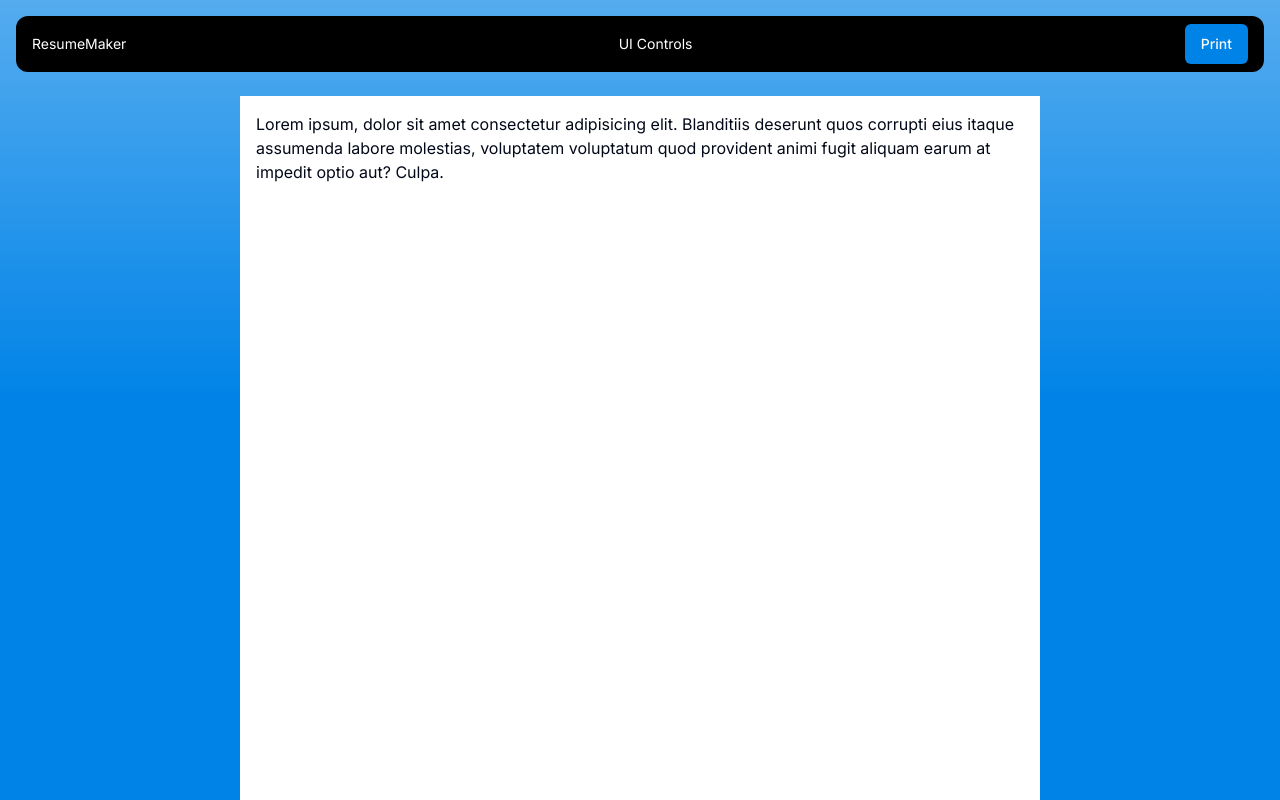
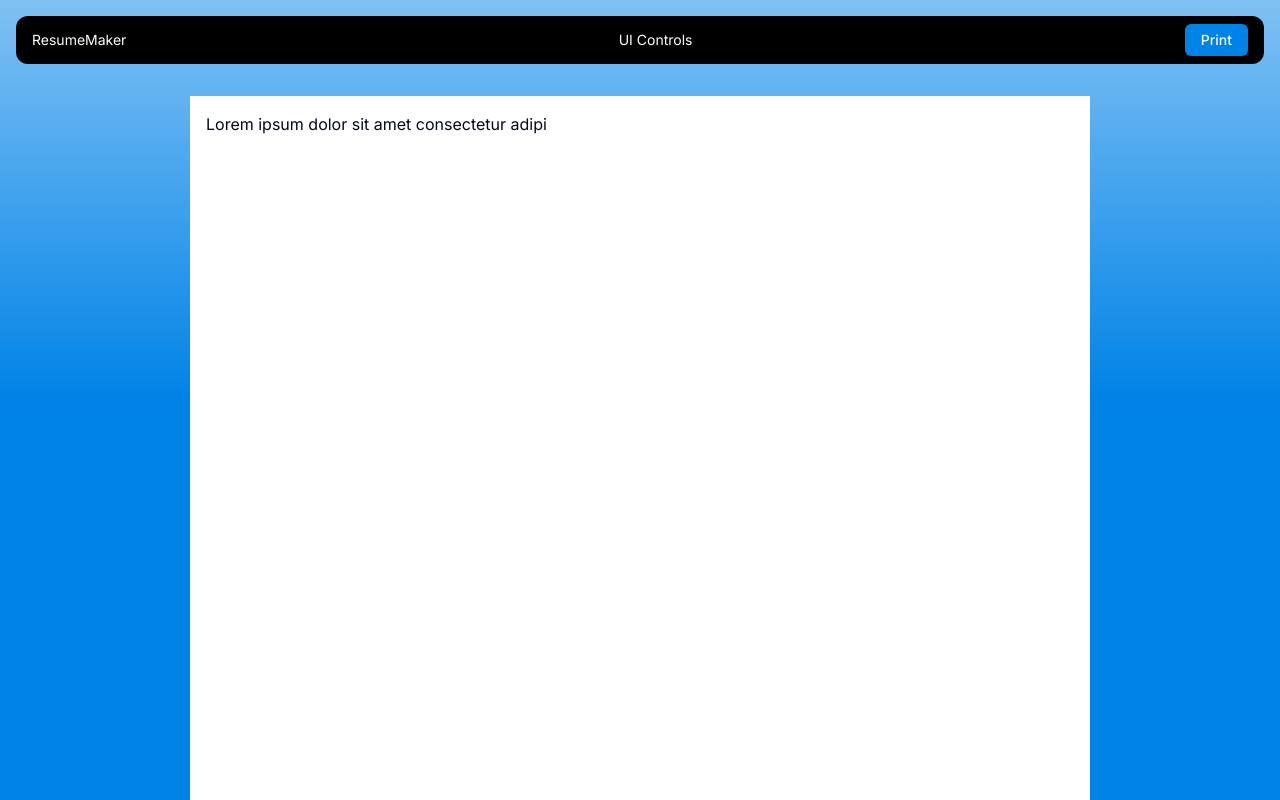
Before and after one commit to YuenSC/resume-maker, a Next.js app: page / in a window 1280 px wide. Shown: the top 800 px of the page. Built offline with nearby package versions, Linux system fonts and the light colour scheme.

Commit message:
fix: Basic Layout

```diff
--- a/app/page.tsx
+++ b/app/page.tsx
@@ -7,7 +7,9 @@ export default function Home() {
     <main>
       <EditorContainer className="flex w-full flex-col gap-4">
         <EditorNavBar />
-        <EditorDisplay />
+        <div className="mt-20 self-center">
+          <EditorDisplay />
+        </div>
       </EditorContainer>
     </main>
   );
--- a/components/editor/EditorContainer.tsx
+++ b/components/editor/EditorContainer.tsx
@@ -12,7 +12,7 @@ type EditorContainerProps = {
 const EditorContainer = ({ children, className }: EditorContainerProps) => {
   return (
     <EditorProvider>
-      <div className="fixed top-0 h-[50vh] w-full bg-gradient-to-b from-[#ffffff55] to-primary"></div>
+      <div className="fixed top-0 h-[50vh] w-full bg-gradient-to-b from-white/50 to-primary"></div>
       <div className={cn("relative h-full p-4", className)}>{children}</div>
     </EditorProvider>
   );
--- a/components/editor/EditorDisplay.tsx
+++ b/components/editor/EditorDisplay.tsx
@@ -1,8 +1,6 @@
 "use client";
 
-import { memo, useRef } from "react";
-import { useReactToPrint } from "react-to-print";
-import { Button } from "../ui/button";
+import { memo } from "react";
 import { useEditor } from "./editorContext";
 
 const EditorDisplay = () => {
@@ -11,12 +9,9 @@ const EditorDisplay = () => {
   return (
     <div
       ref={editorRef}
-      className="mt-20 aspect-[210/297] w-[800px] self-center bg-white p-4"
+      className="aspect-[210/297] w-[900px] self-center bg-white p-4"
     >
-      Lorem ipsum, dolor sit amet consectetur adipisicing elit. Blanditiis
-      deserunt quos corrupti eius itaque assumenda labore molestias, voluptatem
-      voluptatum quod provident animi fugit aliquam earum at impedit optio aut?
-      Culpa.
+      Lorem ipsum dolor sit amet consectetur adipi
     </div>
   );
 };
--- a/components/editor/editorContext.tsx
+++ b/components/editor/editorContext.tsx
@@ -1,30 +1,76 @@
 import {
+  Dispatch,
   MutableRefObject,
   ReactNode,
+  SetStateAction,
   createContext,
   useContext,
   useRef,
+  useState,
 } from "react";
 import { useReactToPrint } from "react-to-print";
 
+const defaultSection: Section = {
+  personalDetails: {
+    location: true,
+    phone: true,
+    email: true,
+    website: true,
+    linkedin: true,
+  },
+  picture: true,
+  aboutMe: true,
+  role: true,
+  workExperience: true,
+  education: true,
+  skills: true,
+  languages: false,
+  hobbies: false,
+};
+
+type Section = {
+  personalDetails: {
+    location: boolean;
+    phone: boolean;
+    email: boolean;
+    website: boolean;
+    linkedin: boolean;
+  };
+  picture: boolean;
+  aboutMe: boolean;
+  role: boolean;
+  workExperience: boolean;
+  education: boolean;
+  skills: boolean;
+  languages: boolean;
+  hobbies: boolean;
+};
 type IEditorContext = {
   editorRef?: MutableRefObject<HTMLDivElement | null>;
   handlePrint?: () => void;
+  section: Section;
+  setSection: Dispatch<SetStateAction<Section>>;
 };
 
-const editorContext = createContext<IEditorContext>({});
+const editorContext = createContext<IEditorContext>({
+  section: defaultSection,
+  setSection: () => undefined,
+});
 
 export const EditorProvider = ({ children }: { children: ReactNode }) => {
   const editorRef = useRef<HTMLDivElement>(null);
   const handlePrint = useReactToPrint({
     content: () => editorRef.current,
   });
+  const [section, setSection] = useState(defaultSection);
 
   return (
     <editorContext.Provider
       value={{
         editorRef,
         handlePrint,
+        section,
+        setSection,
       }}
     >
       {children}
--- a/components/ui/button.tsx
+++ b/components/ui/button.tsx
@@ -1,8 +1,8 @@
-import * as React from "react"
-import { Slot } from "@radix-ui/react-slot"
-import { cva, type VariantProps } from "class-variance-authority"
+import * as React from "react";
+import { Slot } from "@radix-ui/react-slot";
+import { cva, type VariantProps } from "class-variance-authority";
 
-import { cn } from "@/lib/utils"
+import { cn } from "@/lib/utils";
 
 const buttonVariants = cva(
   "inline-flex items-center justify-center whitespace-nowrap rounded-md text-sm font-medium ring-offset-background transition-colors focus-visible:outline-none focus-visible:ring-2 focus-visible:ring-ring focus-visible:ring-offset-2 disabled:pointer-events-none disabled:opacity-50",
@@ -20,8 +20,8 @@ const buttonVariants = cva(
         link: "text-primary underline-offset-4 hover:underline",
       },
       size: {
-        default: "h-10 px-4 py-2",
-        sm: "h-9 rounded-md px-3",
+        default: "h-8 px-4 py-2",
+        sm: "h-6 rounded-md px-3",
         lg: "h-11 rounded-md px-8",
         icon: "h-10 w-10",
       },
@@ -30,27 +30,27 @@ const buttonVariants = cva(
       variant: "default",
       size: "default",
     },
-  }
-)
+  },
+);
 
 export interface ButtonProps
   extends React.ButtonHTMLAttributes<HTMLButtonElement>,
     VariantProps<typeof buttonVariants> {
-  asChild?: boolean
+  asChild?: boolean;
 }
 
 const Button = React.forwardRef<HTMLButtonElement, ButtonProps>(
   ({ className, variant, size, asChild = false, ...props }, ref) => {
-    const Comp = asChild ? Slot : "button"
+    const Comp = asChild ? Slot : "button";
     return (
       <Comp
         className={cn(buttonVariants({ variant, size, className }))}
         ref={ref}
         {...props}
       />
-    )
-  }
-)
-Button.displayName = "Button"
+    );
+  },
+);
+Button.displayName = "Button";
 
-export { Button, buttonVariants }
+export { Button, buttonVariants };
```
